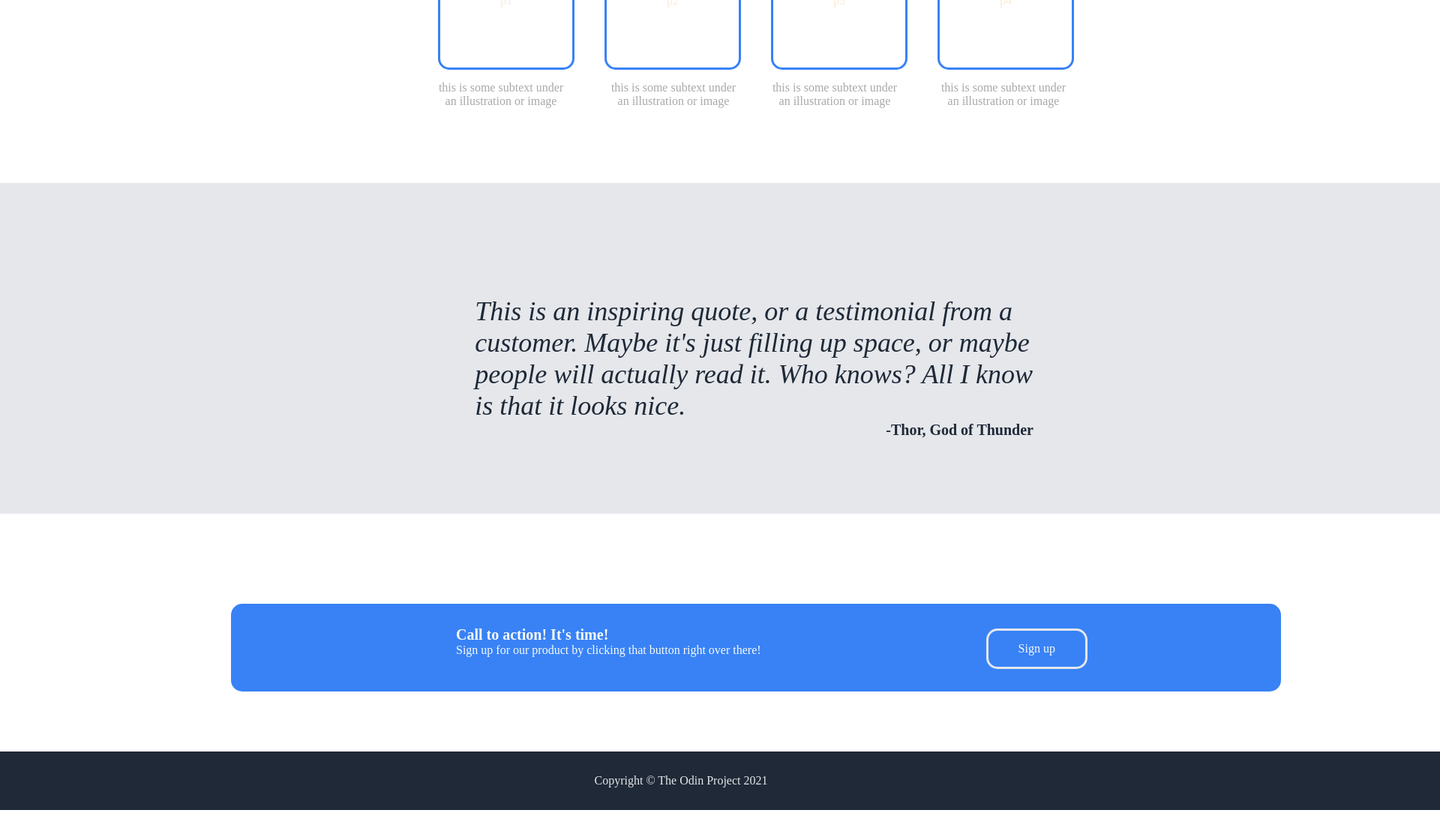
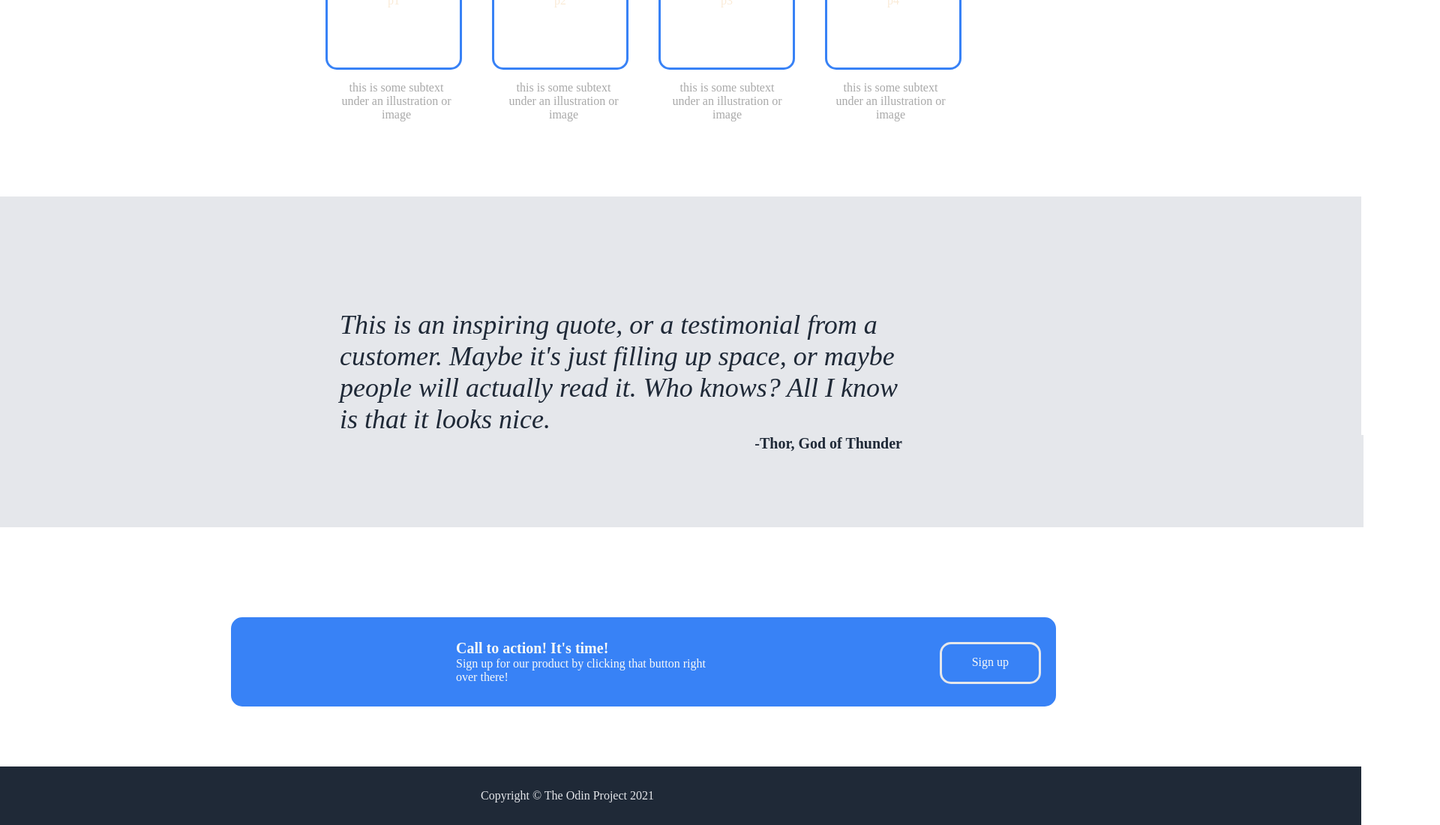
Before and after one commit to Jacopo-Sassi/landing-page, a plain HTML site: page index.html in a window 1280 px wide. Shown: the part 676-1776 px from the top of the page at 75% size, 1920 px wide, since content can reach past the window. Drawn offline with Linux system fonts and the light colour scheme.

Commit message:
Modified the values of margin,padding and width of the elements in order to center the whole page

```diff
--- a/styles.css
+++ b/styles.css
@@ -9,7 +9,8 @@
     display: flex;
     background-color: #1f2937;
     flex-shrink: 0;
-    margin-left: -10px;
+    margin-left: -110px;
+    margin-right: -107px;
     margin-top: -10px;
 }
 
@@ -152,12 +153,12 @@ a:link {
     flex-shrink: 0;
     width: 30%;
     gap: 5px;
-    margin-left: 550px;
+    margin-left: 400px;
   }
   .s1{
     display: flex;
     justify-content:center;
-    margin-left: 220px;
+    margin-left: 320px;
     color: darkgray;
     flex-shrink: 0;
     width: 30%;
@@ -165,7 +166,7 @@ a:link {
   .s2{
     display: flex;
     justify-content:center;
-    margin-left: 45px;
+    margin-left: 65px;
     color: darkgray;
     width: 30%;
     flex-shrink: 0;
@@ -173,7 +174,7 @@ a:link {
   .s3{
     display: flex;
     justify-content:center;
-    margin-left: 30px;
+    margin-left: 60px;
     color: darkgray;
     flex-shrink: 0;
     width: 30%;
@@ -181,7 +182,7 @@ a:link {
   .s4 {
     display: flex;
     justify-content:center;
-    margin-left: 40px;
+    margin-left: 60px;
     margin-right: -70px;
     margin-bottom: 100px;
     color: darkgray;
@@ -193,8 +194,8 @@ a:link {
     background-color: #E5E7EB;
     justify-content: center;
     align-content: center;
-    margin-left: -10px;
-    margin-right: -70px;
+    margin-left: -110px;
+    margin-right: -107px;
     flex-shrink: 0;
 
   }
@@ -208,15 +209,15 @@ a:link {
     margin-left: -80px;
     margin-right: -40px;
     margin-top: 150px;
-    width: 37%;
+    width: 40%;
     background-color: #E5E7EB;
     flex-shrink: 0;
   }
   .grassetto {
     display: flex;
     justify-content: flex-end;
-    margin-right: -70px;
-    padding-right: 700px;
+    margin-right: -110px;
+    padding-right: 615px;
     margin-left: -100px;
     font-weight: bold;
     font-size: 20px;
@@ -278,6 +279,7 @@ a:link {
     padding-bottom: 15px;
     border-radius: 15px;
     flex-shrink: 0;
+    margin-right: 20px;
   }
   .cinque {
 display: flex;
@@ -287,14 +289,14 @@ justify-content: center;
 align-content: center;
 padding-top: 30px;
 padding-bottom: 30px;
-margin-left: -100px;
-margin-right: -100px;
-margin-bottom: -100px;
+margin-left: -110px;
+margin-right: -107px;
+margin-bottom: -102px;
 flex-shrink: 0;
 padding-right: 200px;
   }
   #wrapper {
     margin-left:auto;
     margin-right:auto;
-    width:2000px;
+    width:1700px;
 }
```
